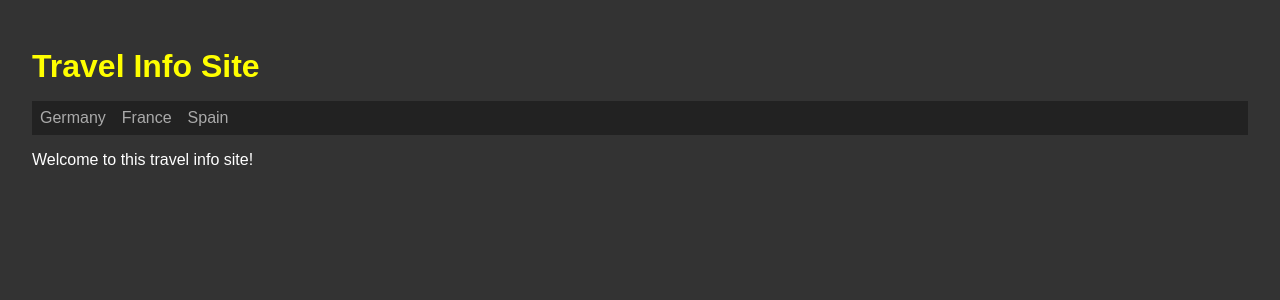
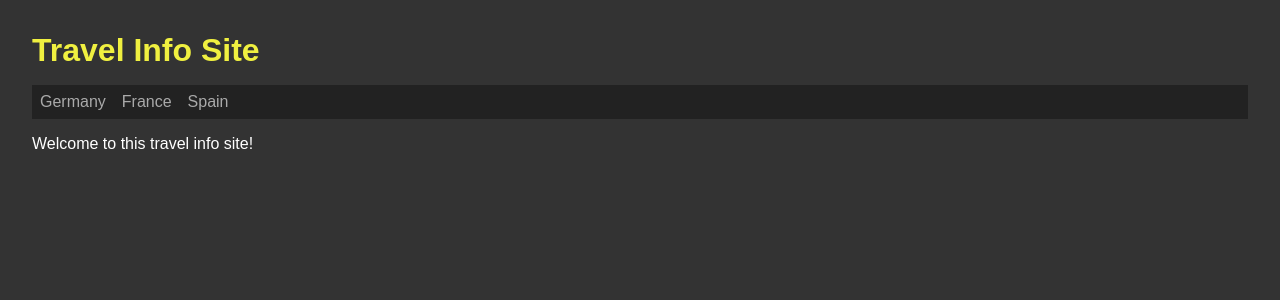
Before and after one commit to Scientific-Research/mk004-react-router-dom-React-Vite-Typescript, a React (Vite) app: page / in a window 1280 px wide. Shown: the top 300 px of the page. Built offline with nearby package versions, Linux system fonts and the light colour scheme.

Commit message:
The title has link now and clickable

```diff
--- a/src/App.css
+++ b/src/App.css
@@ -12,16 +12,15 @@ body {
   color: #fff;
 
   h1 {
-    color: yellow;
-    margin: 1rem 0;
+    a {
+      margin: 1rem 0;
+      color: rgb(240, 240, 64);
+      text-decoration: none;
+    }
   }
 
   .paragraphWelcome {
     margin: 1rem 0;
-  }
-
-  a {
-    color: rgb(172, 202, 114);
   }
 
   nav {
--- a/src/App.tsx
+++ b/src/App.tsx
@@ -1,12 +1,6 @@
 // import './App.css';
 
-import {
-  BrowserRouter,
-  Navigate,
-  NavLink,
-  Route,
-  Routes,
-} from 'react-router-dom';
+import { NavLink, Route, Routes } from 'react-router-dom';
 import { PageGermany } from './components/PageGermany';
 import { PageFrance } from './components/PageFrance';
 import { PageSpain } from './components/PageSpain';
@@ -15,13 +9,18 @@ import { PageStart } from './components/PageStart';
 function App() {
   return (
     <div className="App">
-      <h1>Travel Info Site</h1>
+      <h1>
+        <NavLink to="/">Travel Info Site</NavLink>
+      </h1>
+
       {/* <p>Welcome to the Site!</p> */}
+
       <nav>
         <NavLink to="germany">Germany</NavLink>
         <NavLink to="france">France</NavLink>
         <NavLink to="spain">Spain</NavLink>
       </nav>
+
       <Routes>
         <Route path="germany/*" element={<PageGermany />}></Route>
         <Route path="france/*" element={<PageFrance />}></Route>
```
